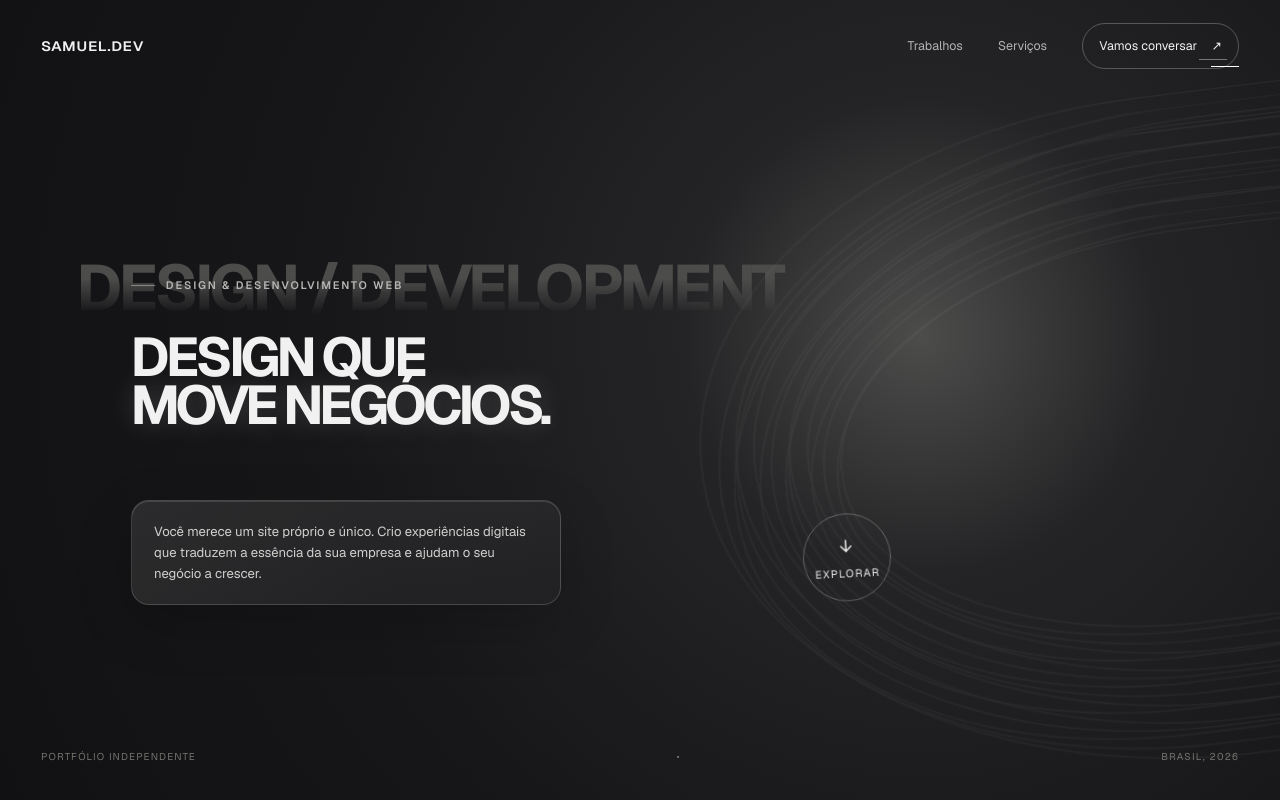
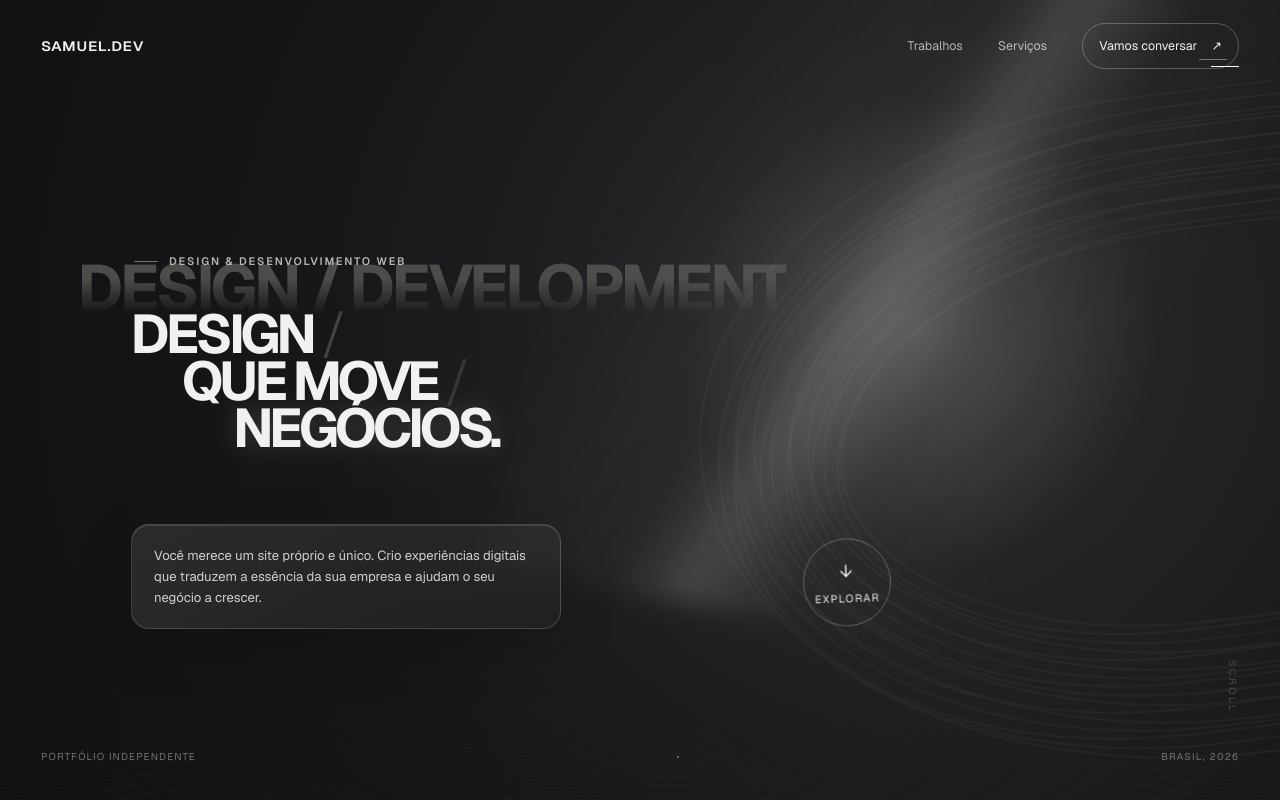
Before and after one commit to sasaferinha/samuel.dev, a Next.js app: page / in a window 1280 px wide. Shown: the top 800 px of the page. Built offline with nearby package versions, Linux system fonts and the light colour scheme.

Commit message:
Expand cinematic editorial experience

```diff
--- a/app/globals.css
+++ b/app/globals.css
@@ -244,3 +244,53 @@ nav a:not(.nav-cta):hover::after { transform:scaleX(1); transform-origin:left; }
 @media (prefers-reduced-motion:reduce) {
   .intro::before,.services::before,.projects::before,.hero h1 em,.contact h2 em,.contact>a::before { animation:none!important; }
 }
+
+/* Cinematic editorial hero inspired by the reference rhythm */
+.hero::before { content:""; position:absolute; z-index:0; top:-34%; right:-7%; width:58vw; height:115vh; pointer-events:none; background:linear-gradient(112deg,transparent 24%,rgba(241,241,241,.035) 45%,rgba(241,241,241,.18) 51%,rgba(181,181,179,.035) 60%,transparent 76%); filter:blur(12px); transform:rotate(8deg); transform-origin:top center; animation:spotlight-sway 9s ease-in-out infinite alternate; }
+.hero::after { content:""; position:absolute; z-index:0; left:-12%; right:-12%; bottom:-22%; height:52%; pointer-events:none; background:repeating-radial-gradient(ellipse at 50% 100%,transparent 0 17px,rgba(181,181,179,.105) 18px 19px,transparent 20px 31px); transform:perspective(600px) rotateX(64deg) scaleX(1.35); opacity:.55; mask-image:linear-gradient(to top,#000,transparent 80%); animation:surface-breathe 8s ease-in-out infinite alternate; }
+.hero-statement { display:flex; flex-direction:column; width:max-content; }
+.hero-statement>span { display:block; white-space:nowrap; }
+.hero-statement>span:nth-child(2) { margin-left:clamp(1rem,4vw,4.5rem); }
+.hero-statement>span:nth-child(3) { margin-left:clamp(2rem,8vw,9rem); }
+.hero-statement i { color:#777776; font-style:normal; font-weight:300; display:inline-block; animation:slash-pulse 3.2s ease-in-out infinite; }
+.hero-statement>span:nth-child(2) i { animation-delay:.45s; }
+.hero .eyebrow { padding-left:.2rem; }
+.hero-index::after { content:"SCROLL"; position:absolute; right:0; bottom:3.2rem; writing-mode:vertical-rl; letter-spacing:.25em; color:#8b8b89; animation:scroll-prompt 2s ease-in-out infinite; }
+
+@keyframes spotlight-sway { from{transform:rotate(3deg) translateX(-5%);opacity:.55} to{transform:rotate(13deg) translateX(7%);opacity:1} }
+@keyframes surface-breathe { from{transform:perspective(600px) rotateX(64deg) scaleX(1.3) translateY(0);opacity:.35} to{transform:perspective(600px) rotateX(61deg) scaleX(1.42) translateY(-4%);opacity:.65} }
+@keyframes slash-pulse { 0%,100%{opacity:.3;transform:translateY(0)} 50%{opacity:1;transform:translateY(-4px)} }
+@keyframes scroll-prompt { 0%,100%{transform:translateY(0);opacity:.4} 50%{transform:translateY(8px);opacity:1} }
+
+@media (max-width:800px) {
+  .hero-statement { width:100%; }
+  .hero-statement>span:nth-child(2) { margin-left:.65rem; }
+  .hero-statement>span:nth-child(3) { margin-left:1.3rem; }
+  .hero::before { width:105vw; right:-38%; }
+  .hero::after { bottom:-12%; height:40%; }
+  .hero-index::after { display:none; }
+}
+@media (prefers-reduced-motion:reduce) {
+  .hero::before,.hero::after,.hero-statement i,.hero-index::after { animation:none!important; }
+}
+
+/* Editorial FAQ */
+.faq { display:grid; grid-template-columns:1fr 2fr; gap:7vw; background:#f1f1f1; color:#171719; }
+.faq-heading h2 { margin:1.4rem 0 0; font-size:clamp(2rem,3.8vw,4.3rem); line-height:.96; letter-spacing:-.06em; text-transform:uppercase; font-weight:540; }
+.faq-heading h2 em { color:#777776; }
+.faq-list { border-top:1px solid rgba(23,23,25,.24); }
+.faq-list details { border-bottom:1px solid rgba(23,23,25,.24); overflow:hidden; }
+.faq-list summary { list-style:none; display:grid; grid-template-columns:50px 1fr 40px; gap:1rem; align-items:center; cursor:pointer; padding:1.65rem .2rem; }
+.faq-list summary::-webkit-details-marker { display:none; }
+.faq-list summary span { font-size:.62rem; color:#777776; }
+.faq-list summary strong { font-size:clamp(1rem,1.5vw,1.3rem); font-weight:520; }
+.faq-list summary i { width:34px; height:34px; display:grid; place-items:center; border:1px solid #9a9a98; border-radius:50%; font-style:normal; transition:transform .35s,background .35s; }
+.faq-list details[open] summary i { transform:rotate(45deg); background:#171719; color:#f1f1f1; }
+.faq-list details>p { max-width:610px; margin:0 40px 1.8rem 66px; color:#5f5f5d; line-height:1.7; animation:detail-open .5s cubic-bezier(.16,1,.3,1) both; }
+.faq-list details:hover summary strong { transform:translateX(8px); }
+.faq-list summary strong { transition:transform .35s ease; }
+@media (max-width:800px) {
+  .faq { grid-template-columns:1fr; gap:3rem; }
+  .faq-list summary { grid-template-columns:35px 1fr 36px; gap:.65rem; }
+  .faq-list details>p { margin:0 .5rem 1.6rem 42px; }
+}
--- a/app/page.tsx
+++ b/app/page.tsx
@@ -31,6 +31,13 @@ const projects = [
   { tag: "Gastronomia · Landing page", name: "Casa Alba", className: "project-blue" },
 ];
 
+const faqs = [
+  { question: "Quanto custa criar um site?", answer: "O investimento depende do tamanho e das funcionalidades. Depois de uma conversa inicial, você recebe uma proposta clara com escopo, prazo e valor." },
+  { question: "Como funciona o desenvolvimento?", answer: "Começamos pela estratégia, seguimos para o design e então construímos e testamos o site. Você acompanha cada etapa e aprova as decisões importantes." },
+  { question: "Você também cuida do site depois de publicado?", answer: "Sim. Posso continuar com manutenção, atualizações, novas páginas e melhorias de desempenho conforme sua empresa evolui." },
+  { question: "Posso modernizar um site que já existe?", answer: "Sim. Primeiro analiso o que pode ser aproveitado e depois indico se vale mais uma evolução visual, uma reconstrução parcial ou um novo projeto." },
+];
+
 export default function Home() {
   const [showIntro, setShowIntro] = useState(true);
 
@@ -51,7 +58,7 @@ export default function Home() {
     const revealObserver = new IntersectionObserver((entries) => {
       entries.forEach((entry) => entry.target.classList.toggle("is-visible", entry.isIntersecting));
     }, { threshold: 0.12 });
-    const revealItems = document.querySelectorAll(".section-heading, .intro>*, .project-card, .service-list details, .process li, .contact>*");
+    const revealItems = document.querySelectorAll(".section-heading, .intro>*, .project-card, .service-list details, .process li, .faq-list details, .contact>*");
     revealItems.forEach((item) => { item.classList.add("reveal"); revealObserver.observe(item); });
     return () => { revealObserver.disconnect(); };
   }, []);
@@ -88,7 +95,11 @@ export default function Home() {
 
         <div className="hero-content">
           <p className="eyebrow"><span /> Design & desenvolvimento web</p>
-          <h1>Design que<br /><em>move negócios.</em></h1>
+          <h1 className="hero-statement">
+            <span>Design <i>/</i></span>
+            <span>que move <i>/</i></span>
+            <span><em>negócios.</em></span>
+          </h1>
           <div className="hero-bottom">
             <p>Você merece um site próprio e único. Crio experiências digitais que traduzem a essência da sua empresa e ajudam o seu negócio a crescer.</p>
             <a className="circle-link" href="#trabalhos" aria-label="Ver meus trabalhos"><span>↓</span> Explorar</a>
@@ -171,6 +182,21 @@ export default function Home() {
         </div>
       </section>
 
+      <section className="faq section" aria-labelledby="faq-title">
+        <div className="faq-heading">
+          <p className="section-label">Perguntas frequentes</p>
+          <h2 id="faq-title">Tudo claro<br /><em>antes de começar.</em></h2>
+        </div>
+        <div className="faq-list">
+          {faqs.map((faq, index) => (
+            <details key={faq.question} name="faq">
+              <summary><span>0{index + 1}</span><strong>{faq.question}</strong><i aria-hidden="true">+</i></summary>
+              <p>{faq.answer}</p>
+            </details>
+          ))}
+        </div>
+      </section>
+
       <section className="contact" id="contato">
         <div className="contact-orbit" aria-hidden="true"><i /><i /><i /></div>
         <p className="eyebrow"><span /> Seu próximo site começa aqui</p>
```
